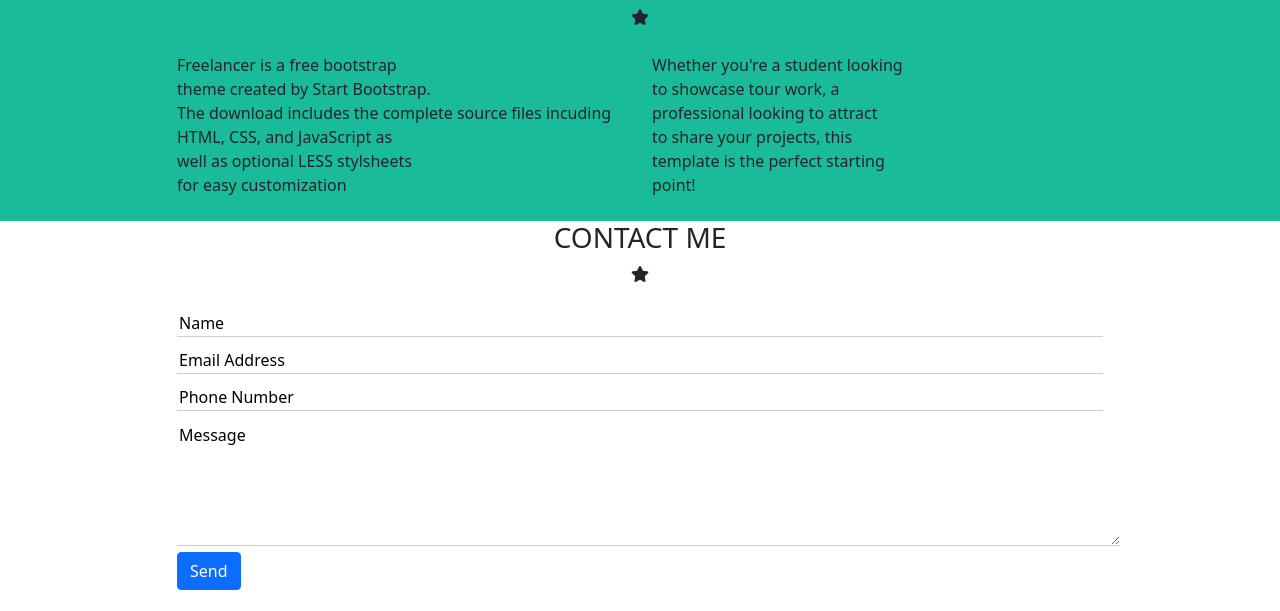
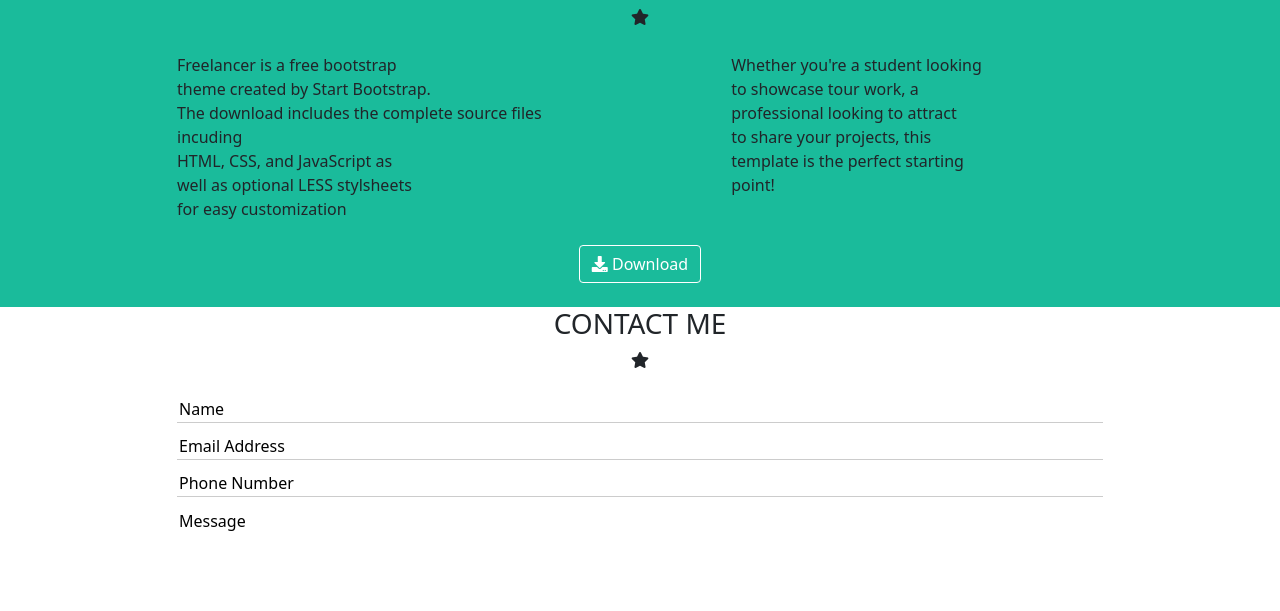
Before and after one commit to parix1999/html-css-bootstrap-freelancer, a plain HTML site: page index.html in a window 1280 px wide. Shown: the part 1018-1629 px from the top of the page. Drawn offline with nearby package versions, Linux system fonts and the light colour scheme.

Commit message:
bootstrap-1.6.0

```diff
--- a/css/style.css
+++ b/css/style.css
@@ -32,15 +32,27 @@
     margin-bottom:24px;
 }
 /* ---------------------------------- */
-/* classi input */
+/* classi about  */
 .box-text{
     margin-bottom:24px;
 }
-.bottom{
-    border:1px solid black;
-    height:30px;
-    text-align:center;
+.centratura{
+    justify-content: space-between;
 }
+.cen{
+    text-align: center;
+    margin-bottom:24px;
+}
+.about{
+    border-color:white;
+    background-color:#1abb9b;
+}
+
+
+/* ---------------------------------- */
+/* classi input */
+
+
 .content-input input{
     border:0;
     border-bottom:1px solid #ccc;
@@ -55,10 +67,14 @@
 #message{
     border:0;
     border-bottom:1px solid #ccc;
+    width:100%;
 }
 .bottone{
     margin-bottom:24px;
+    background-color:#1abb9b;
+    border-color:#1abb9b;
 }
+
 /* ---------------------------------- */
 
 .blue{
--- a/index.html
+++ b/index.html
@@ -70,9 +70,9 @@
                         <h2>ABOUT</h2>
                     </div>
                     <div class="star"><i class="fas fa-star"></i></div>
-                    <div class="row">
+                    <div class="row centratura">
 
-                        <div class="col-12 col-md-6 col-lg-6">
+                        <div class="col-12 col-md-6 col-lg-5">
                             <div class="box-text">
                                 Freelancer is a free bootstrap <br> theme created by Start Bootstrap. <br> The
                                 download
@@ -85,7 +85,7 @@
 
                         </div>
 
-                        <div class="col-12 col-md-6 col-lg-6">
+                        <div class="col-12 col-md-6 col-lg-5">
                             <div class="box-text">
                                 Whether you're a student looking <br> to showcase tour work, a <br> professional
                                 looking
@@ -95,7 +95,9 @@
 
                         </div>
 
-
+                    </div>
+                    <div class="cen">
+                        <button type="submit" class="about btn btn-primary"><i class="fas fa-download"></i> Download</button>
                     </div>
                 </div>
 
@@ -119,7 +121,7 @@
                     <input placeholder="Name" />
                     <input placeholder="Email Address" />
                     <input placeholder="Phone Number" />
-                    <textarea id="message" rows="5" cols="100%" placeholder="Message"></textarea>
+                    <textarea id="message" rows="5" placeholder="Message"></textarea>
 
                 </form>
                 <button type="submit" class="bottone btn btn-primary">Send</button>
```
